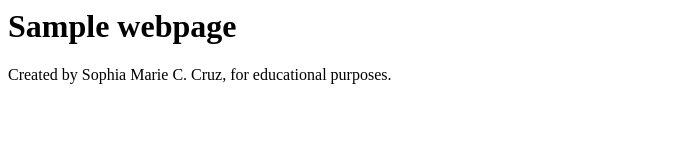
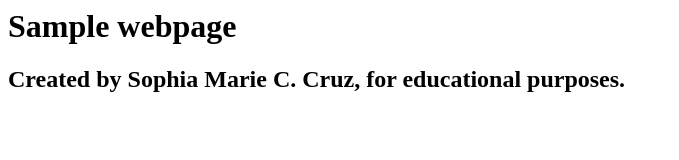
Before and after one commit to Sun-Knyy/Sunny, a plain HTML site: page index.html in a window 1280 px wide. Shown: the whole page, without its empty margins (0-679 px from the left). Drawn offline with Linux system fonts and the light colour scheme.

Commit message:
Update index.html

```diff
--- a/index.html
+++ b/index.html
@@ -1,8 +1,10 @@
 <html>
-  <h1>
-    Sample webpage
-  </h1>
-  <p>
-    Created by Sophia Marie C. Cruz, for educational purposes.
-  </p>
+  <main>
+    <h1>
+      Sample webpage
+    </h1>
+    <h2>
+      Created by Sophia Marie C. Cruz, for educational purposes.
+    </h2>
+  </main>
 </html>
```
